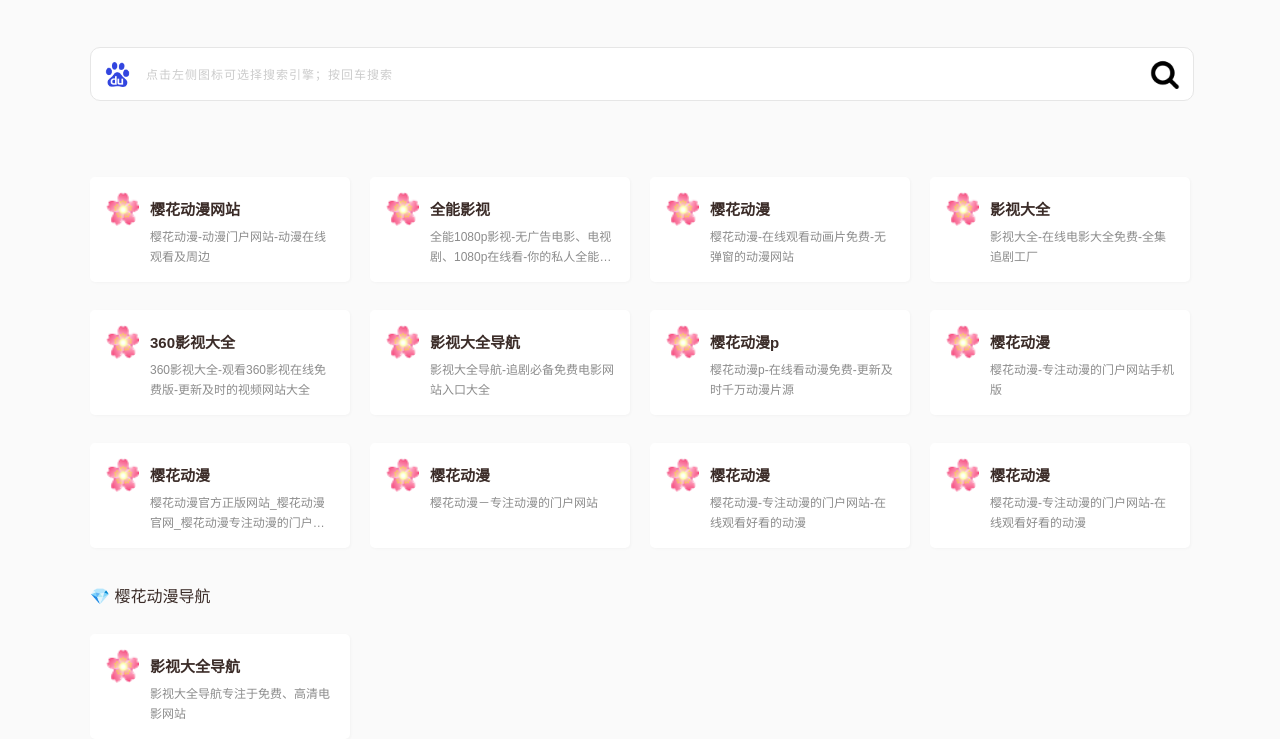
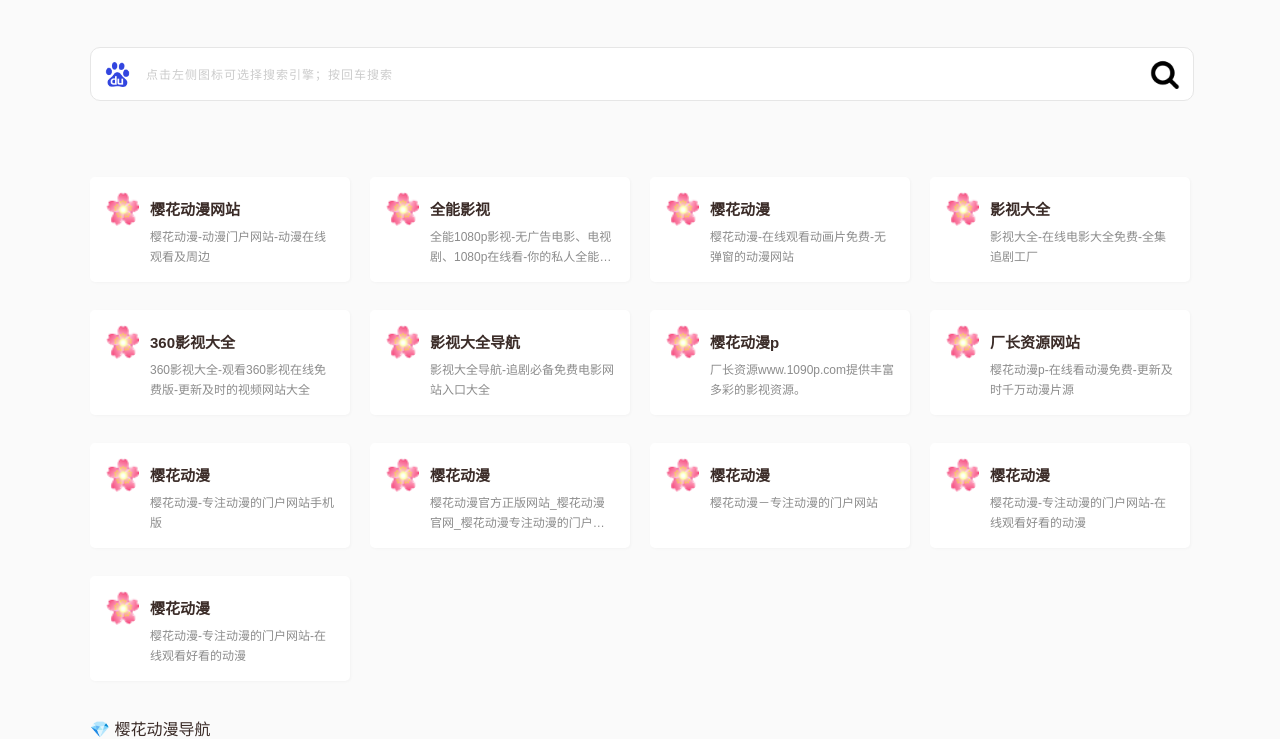
Before and after one commit to yhdm123/yhdm123.github.io, a plain HTML site: page index.html in a window 1280 px wide. Shown: the part 63-802 px from the top of the page. Drawn offline with Linux system fonts and the light colour scheme.

Commit message:
Update index.html

```diff
--- a/index.html
+++ b/index.html
@@ -125,10 +125,18 @@
                 style="margin-bottom:40px;background-image: url(/images/yinghua.png);">
               </div>
               <div class="nav-name">樱花动漫p</div>
+              <p>厂长资源www.1090p.com提供丰富多彩的影视资源。</p>
+            </a>
+          </li>
+    <li>
+            <a class="nav-item clearfix" href="https://www.123kan.net"   rel="nofollow"   target="_blank">
+              <div class="nav-img"
+                style="margin-bottom:40px;background-image: url(/images/yinghua.png);">
+              </div>
+              <div class="nav-name">厂长资源网站</div>
               <p>樱花动漫p-在线看动漫免费-更新及时千万动漫片源</p>
             </a>
           </li>
-
           <li>
             <a class="nav-item clearfix" href="https://qdjljy.com"     rel="nofollow"   target="_blank">
               <div class="nav-img"
```
